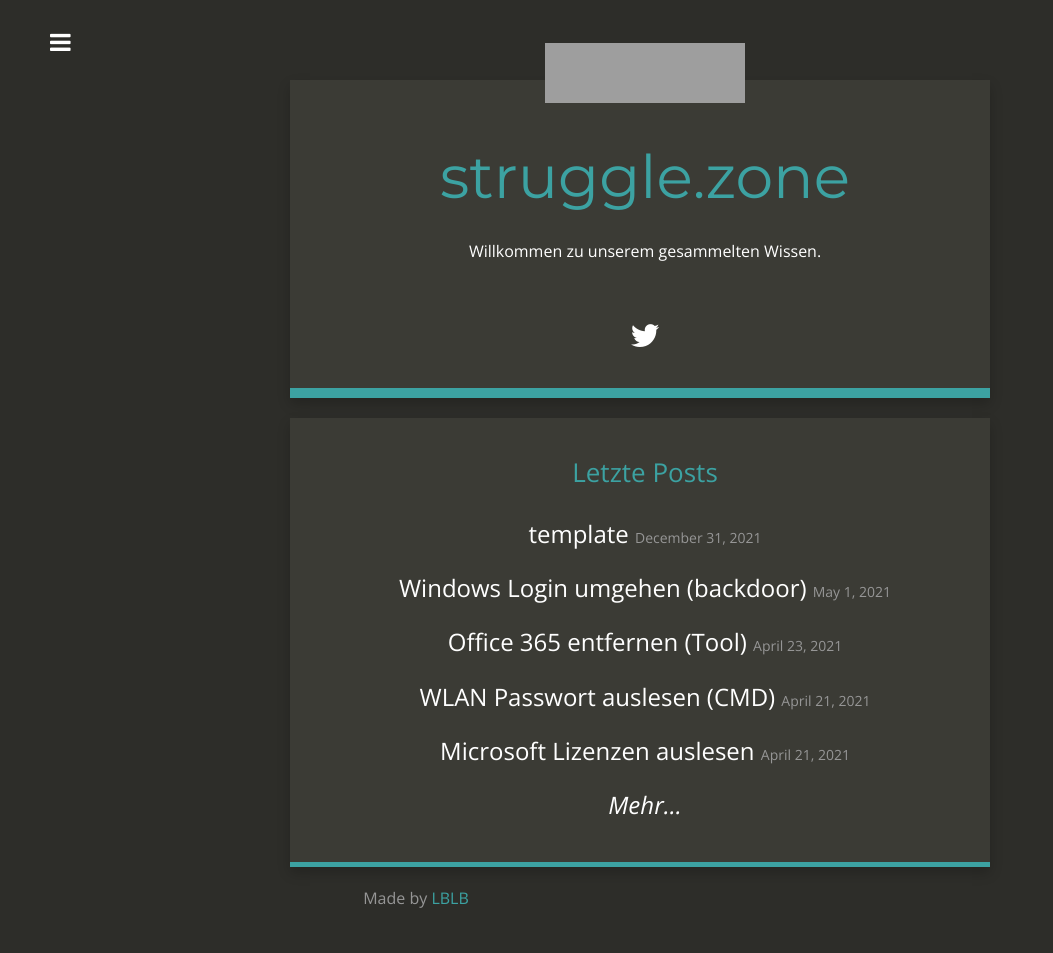
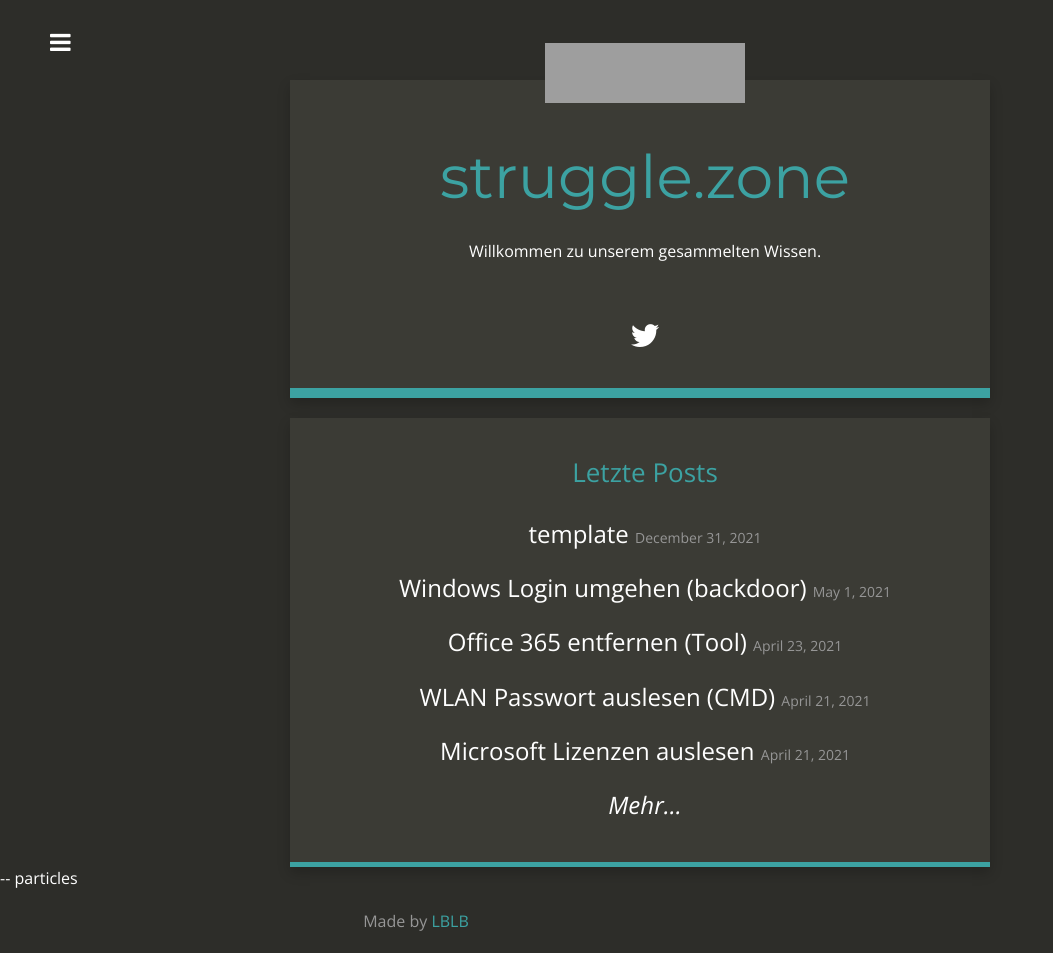
Before and after one commit to eski1337/lblb-it-ffd00, a Jekyll site: the page built from index.html, in a window 1280 px wide, cut to the strip 0-953 px from the top of the page. Shown: the whole strip, without its empty margins (0-1053 px from the left). Built offline with Jekyll 4.4.1, drawn with Linux system fonts in a browser that asks for light colours; nearby versions of some CDN libraries; before the commit the page ends 930 px from its top, so only the background shows below that; grey boxes are pictures that could not be loaded.

Commit message:
index.html: changed

```diff
--- a/index.html
+++ b/index.html
@@ -50,4 +50,14 @@
 
     </div>
 </div>
+
+<!-- particles.js container -->
+<div id="particles-js"></div>
+
+<!-- stats - count particles -->
+<div class="count-particles">
+  <span class="js-count-particles">--</span> particles
+</div>
+
+<!-- particles.js lib (JavaScript CodePen settings): https://github.com/VincentGarreau/particles.js -->
 </body>
```
